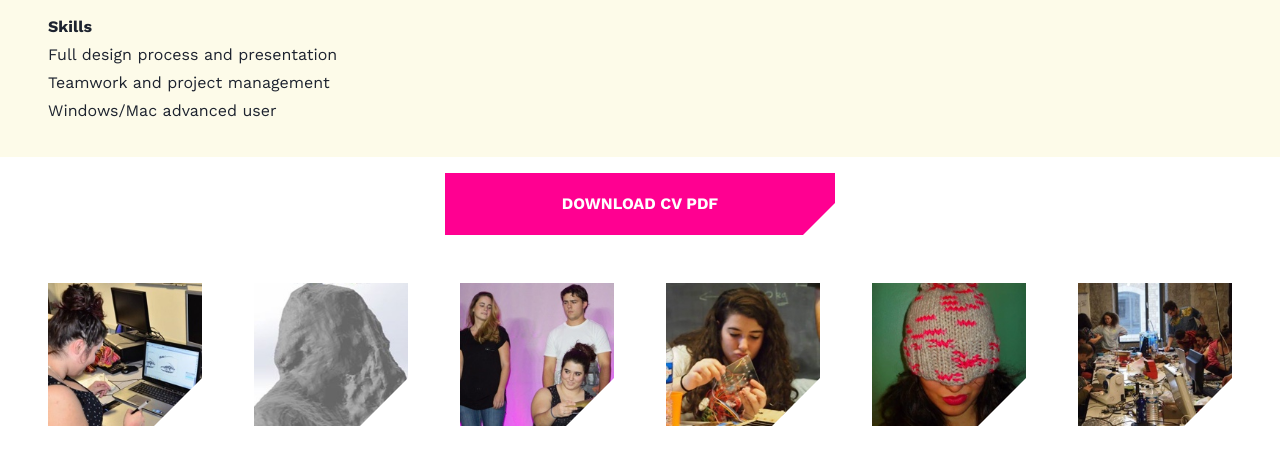
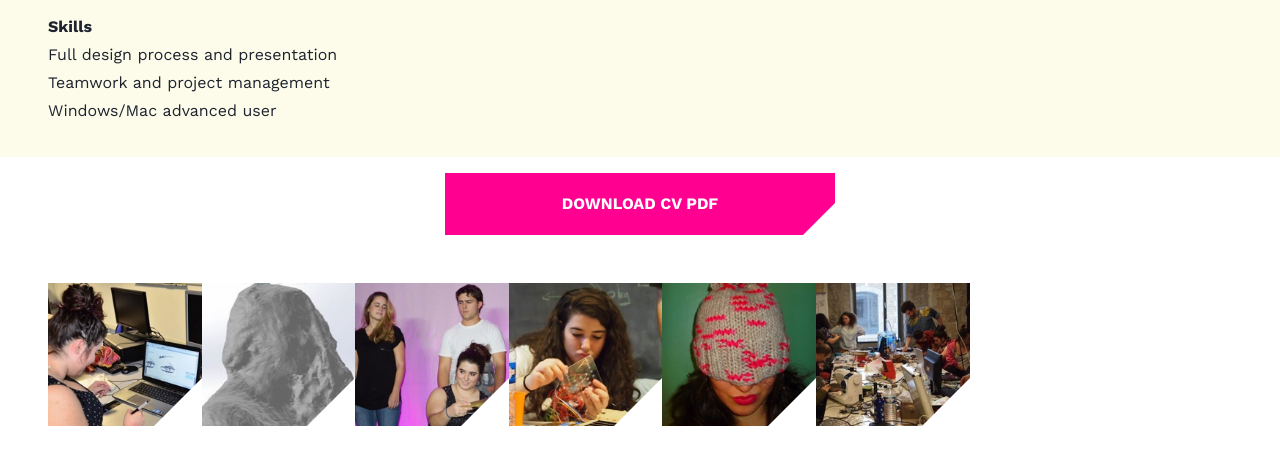
Before and after one commit to itsasoalt/portfolio, a plain HTML site: page index.html in a window 1280 px wide. Shown: the part 1063-1521 px from the top of the page. Drawn offline with nearby package versions, Linux system fonts and the light colour scheme.

Commit message:
Update 2016-05-12T12:46:16.053Z

```diff
--- a/css/main.css
+++ b/css/main.css
@@ -423,6 +423,7 @@ ol li {
   border: 3px solid #FF0091;
   height: 3.5rem;
   width: 12rem;
+  max-width: 100%;
   position: relative;
   margin: 0 auto;
   display: block;
@@ -774,10 +775,10 @@ img {
   display: -webkit-flex;
   display: -ms-flexbox;
   display: flex;
-  -webkit-box-pack: justify;
-  -webkit-justify-content: space-between;
-      -ms-flex-pack: justify;
-          justify-content: space-between;
+  -webkit-box-pack: start;
+  -webkit-justify-content: flex-start;
+      -ms-flex-pack: start;
+          justify-content: flex-start;
   -webkit-flex-wrap: wrap;
       -ms-flex-wrap: wrap;
           flex-wrap: wrap; }
```
